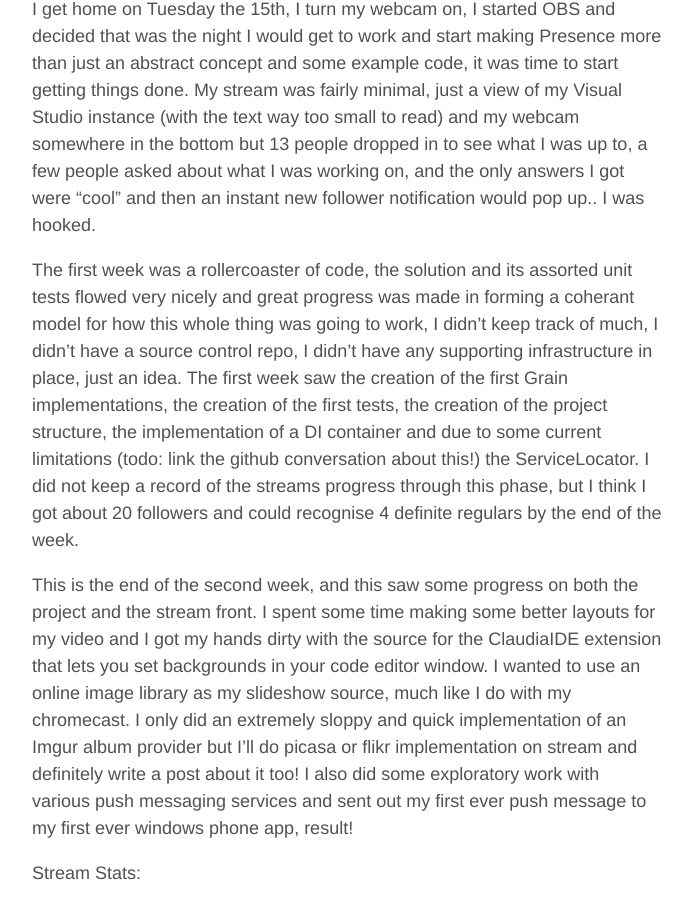
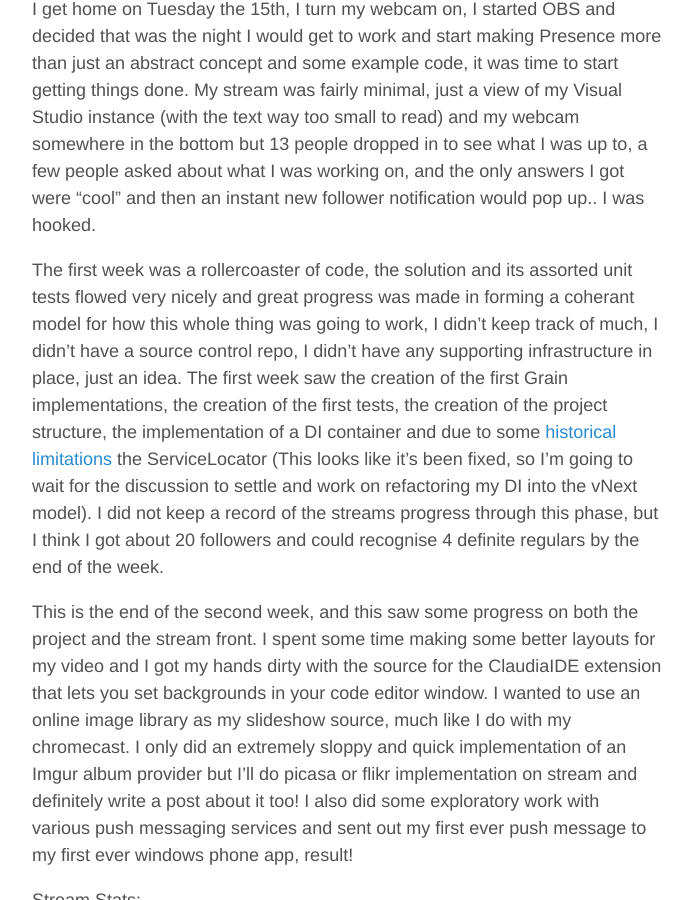
Before and after one commit to MikeHardman/mikehardman.github.io, a Jekyll site: the page built from _posts/2014-09-26-the-first-week.md, in a window 1280 px wide and 900 px high, scrolled down 2138 px. Shown: the whole window, without its empty margins (293-985 px from the left). Built offline with Jekyll 4.4.1, drawn with Linux system fonts in a browser that asks for light colours.

Commit message:
Update 2014-09-26-the-first-week.md

```diff
--- a/_posts/2014-09-26-the-first-week.md
+++ b/_posts/2014-09-26-the-first-week.md
@@ -21,7 +21,7 @@ At this point whatever devices sit at either end of the system should be irrelev
 
 I get home on Tuesday the 15th, I turn my webcam on, I started OBS and decided that was the night I would get to work and start making Presence more than just an abstract concept and some example code, it was time to start getting things done. My stream was fairly minimal, just a view of my Visual Studio instance (with the text way too small to read) and my webcam somewhere in the bottom but 13 people dropped in to see what I was up to, a few people asked about what I was working on, and the only answers I got were "cool" and then an instant new follower notification would pop up.. I was hooked.
 
-The first week was a rollercoaster of code, the solution and its assorted unit tests flowed very nicely and great progress was made in forming a coherant model for how this whole thing was going to work, I didn't keep track of much, I didn't have a source control repo, I didn't have any supporting infrastructure in place, just an idea. The first week saw the creation of the first Grain implementations, the creation of the first tests, the creation of the project structure, the implementation of a DI container and due to some current limitations (todo: link the github conversation about this!) the ServiceLocator. I did not keep a record of the streams progress through this phase, but I think I got about 20 followers and could recognise 4 definite regulars by the end of the week.
+The first week was a rollercoaster of code, the solution and its assorted unit tests flowed very nicely and great progress was made in forming a coherant model for how this whole thing was going to work, I didn't keep track of much, I didn't have a source control repo, I didn't have any supporting infrastructure in place, just an idea. The first week saw the creation of the first Grain implementations, the creation of the first tests, the creation of the project structure, the implementation of a DI container and due to some [historical limitations](https://github.com/dotnet/orleans/issues/669) the ServiceLocator (This looks like it's been fixed, so I'm going to wait for the discussion to settle and work on refactoring my DI into the vNext model). I did not keep a record of the streams progress through this phase, but I think I got about 20 followers and could recognise 4 definite regulars by the end of the week.
 
 This is the end of the second week, and this saw some progress on both the project and the stream front. I spent some time making some better layouts for my video and I got my hands dirty with the source for the ClaudiaIDE extension that lets you set backgrounds in your code editor window. I wanted to use an online image library as my slideshow source, much like I do with my chromecast. I only did an extremely sloppy and quick implementation of an Imgur album provider but I'll do picasa or flikr implementation on stream and definitely write a post about it too! I also did some exploratory work with various push messaging services and sent out my first ever push message to my first ever windows phone app, result!
 
```
